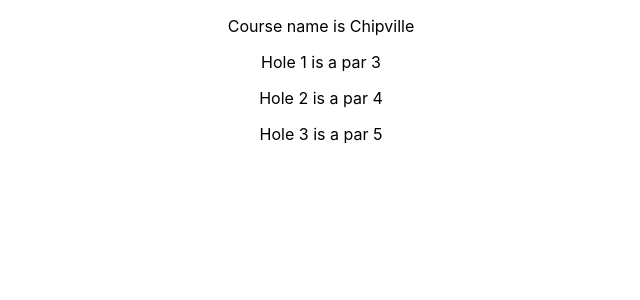
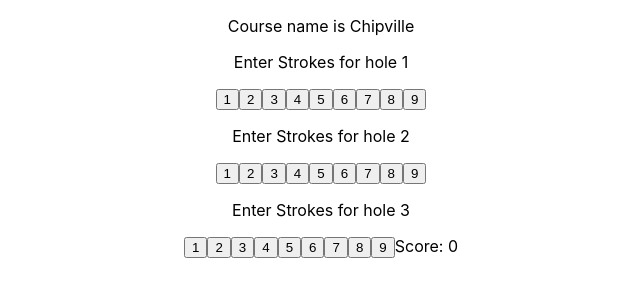
Before and after one commit to treedefense/projectchip, a React (Create React App) app in the folder frontend/: page / in a window 1280 px wide. Shown: the top 300 px of the page, without its empty margins (319-959 px from the left). Built offline with nearby package versions, Linux system fonts and the light colour scheme.

Commit message:
added buttons and score tracking

```diff
--- a/frontend/src/App.tsx
+++ b/frontend/src/App.tsx
@@ -1,53 +1,84 @@
-import React from 'react';
+import React, { useState } from 'react';
 import './App.css';
 
 interface Hole {
   id: number;
   par: number;
+  strokes: number;
+  setStrokes(strokes: number): void;
 }
 
-interface Course {
+interface Round {
   name: string;
   holes: Hole[];
 }
 
 function HoleView(hole: Hole) {
-  return <p>Hole {hole.id} is a par {hole.par}</p>
+  if(hole.strokes > 0) {
+    return <p>Shot {hole.strokes} on hole {hole.id}</p>
+  }
+
+  return (
+    <>
+      <p>Enter Strokes for hole {hole.id}</p>
+      {[1, 2, 3, 4, 5, 6, 7, 8, 9].map((strokes) => {
+        return (
+          <button
+            key={strokes}
+            onClick={() => hole.setStrokes(strokes)}
+          >
+            {strokes}
+          </button>
+        )
+      })}
+    </>
+  )
 }
 
-function CourseView(course: Course) {
+function RoundView(round: Round) {
+  let score = 0;
+  for (let i = 0; i < round.holes.length; i++) {
+    const hole = round.holes[i];
+    if (hole.strokes === 0) {
+      break;
+    }
+    score += hole.strokes - hole.par;
+  }
+
   return (
-    <div className="course">
-      <p>Course name is {course.name}</p>
-      {course.holes.map(hole => {
-        return <HoleView {...hole} />
+    <div className="round">
+      <p>Course name is {round.name}</p>
+      {round.holes.map(hole => {
+        return <HoleView {...hole} key={hole.id} />
       })}
+      Score: {score}
     </div>
   )
 }
 
+function useNewHole(id: number, par: number): Hole {
+    const [strokes, setStrokes] = useState(0)
+    return {
+      id,
+      par,
+      strokes,
+      setStrokes,
+    };
+}
+
 function App() {
-  const course: Course = {
+  const round: Round = {
     name: "Chipville",
     holes: [
-      {
-        id: 1,
-        par: 3,
-      },
-      {
-        id: 2,
-        par: 4,
-      },
-      {
-        id: 3,
-        par: 5,
-      }
+      useNewHole(1, 3),
+      useNewHole(2, 5),
+      useNewHole(3, 4),
     ]
   };
 
   return (
     <div className="App">
-      <CourseView {...course} />
+      <RoundView {...round} />
     </div>
   );
 }
```
